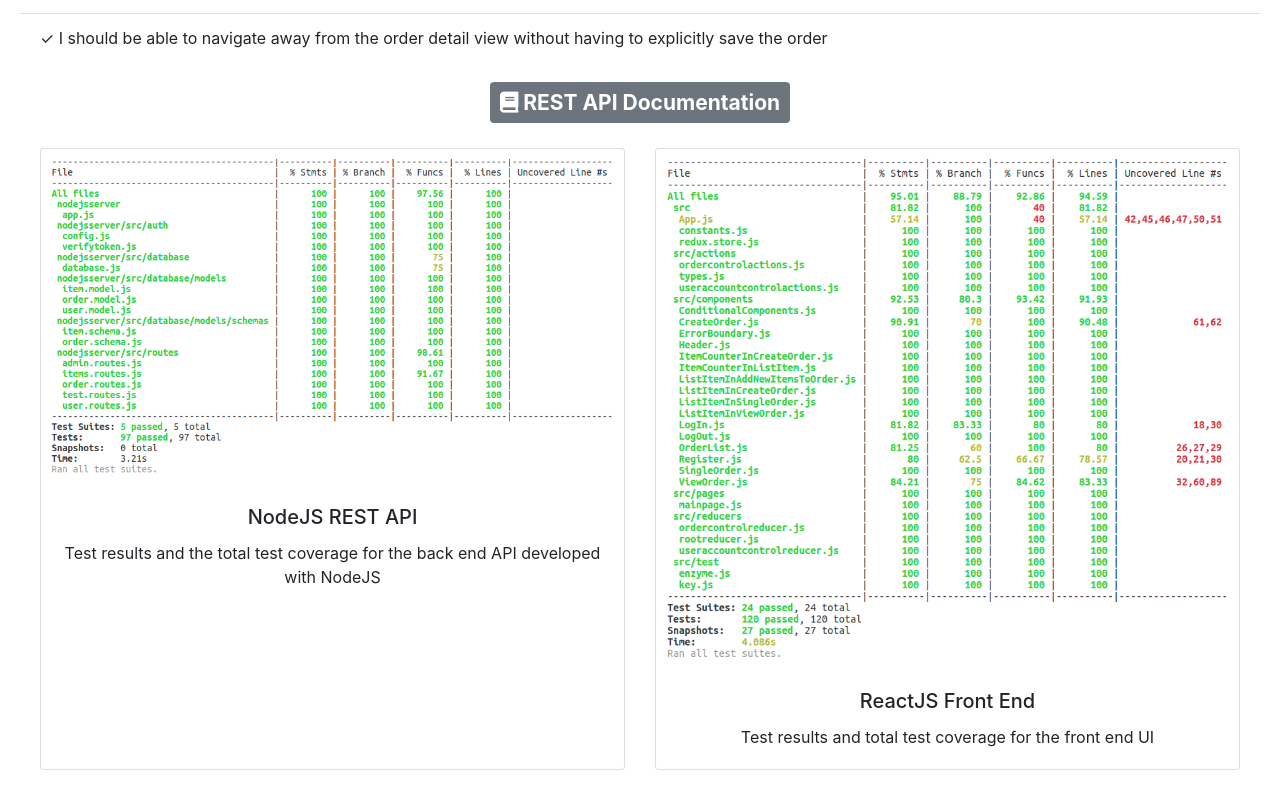
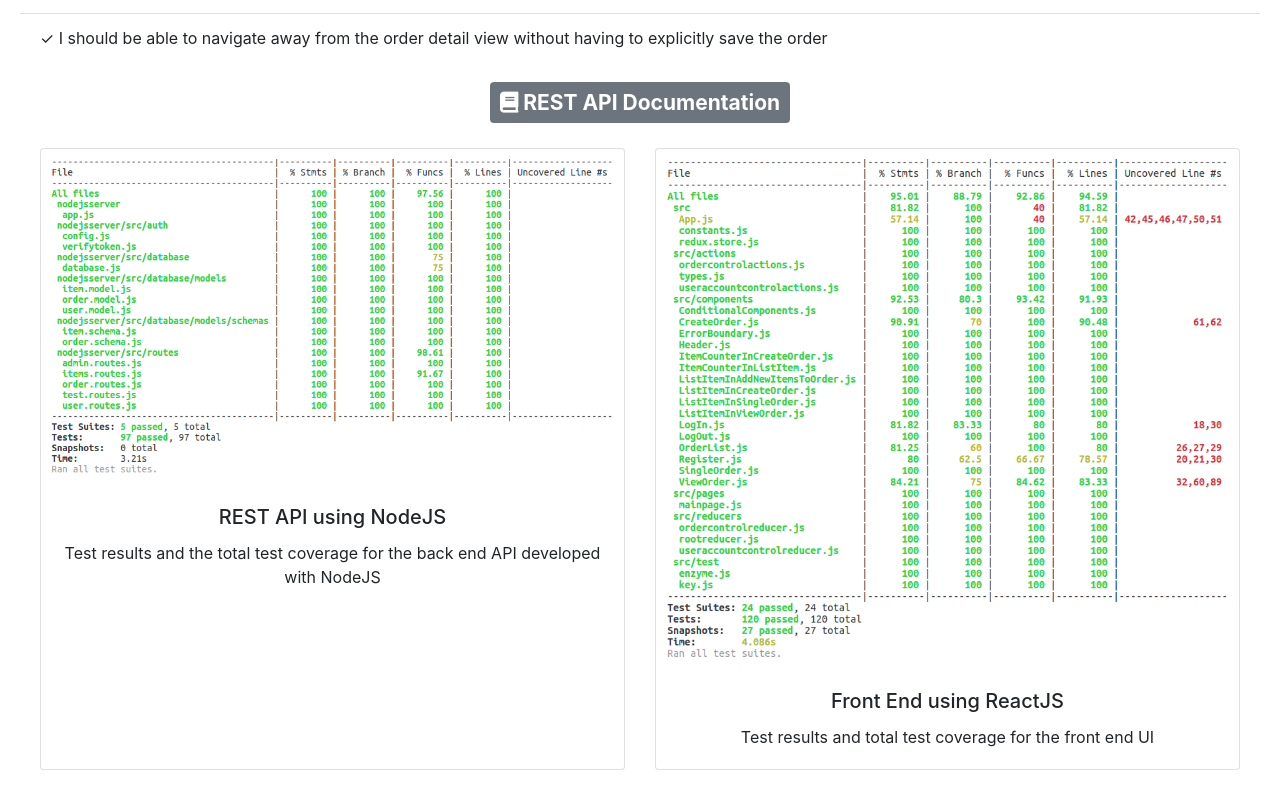
Before and after one commit to Dilu9218/sysco-pos-react-front-end, a React (Create React App) app: page /home in a window 1280 px wide. Shown: the part 934-1729 px from the top of the page. Built offline with nearby package versions, Linux system fonts and the light colour scheme.

Commit message:
docs: updated mainpage.js

```diff
--- a/src/pages/mainpage.js
+++ b/src/pages/mainpage.js
@@ -42,7 +42,7 @@
                             alt="Node JS REST API Test Results and Coverage"
                             style={{ padding: "10px" }} />
                         <div className="card-body">
-                            <h5 className="card-title">NodeJS REST API</h5>
+                            <h5 className="card-title">REST API using NodeJS</h5>
                             <p className="card-text">Test results and the total test coverage for the back end API developed with NodeJS
                             </p>
                         </div>
@@ -52,7 +52,7 @@
                             style={{ padding: "10px" }}
                             alt="React JS Front end Test Results and Coverage" />
                         <div className="card-body">
-                            <h5 className="card-title">ReactJS Front End</h5>
+                            <h5 className="card-title">Front End using ReactJS</h5>
                             <p className="card-text">Test results and total test coverage for the front end UI</p>
                         </div>
                     </div>
```
